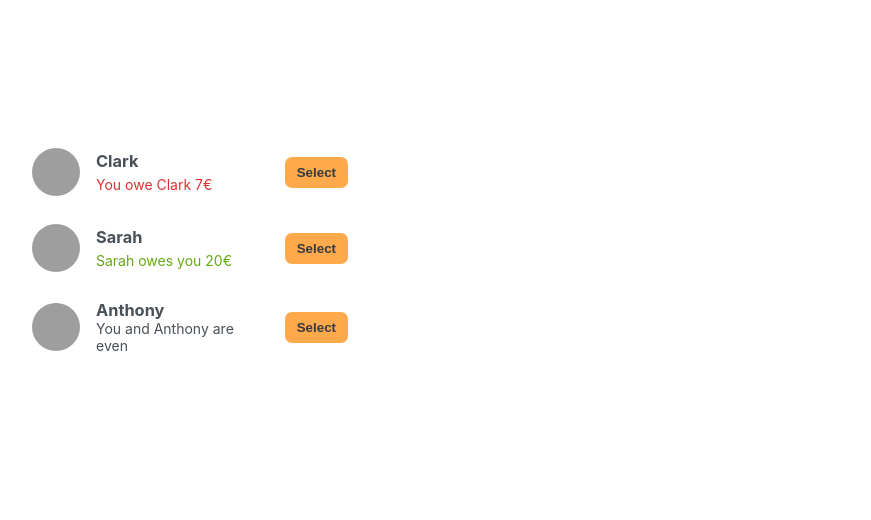
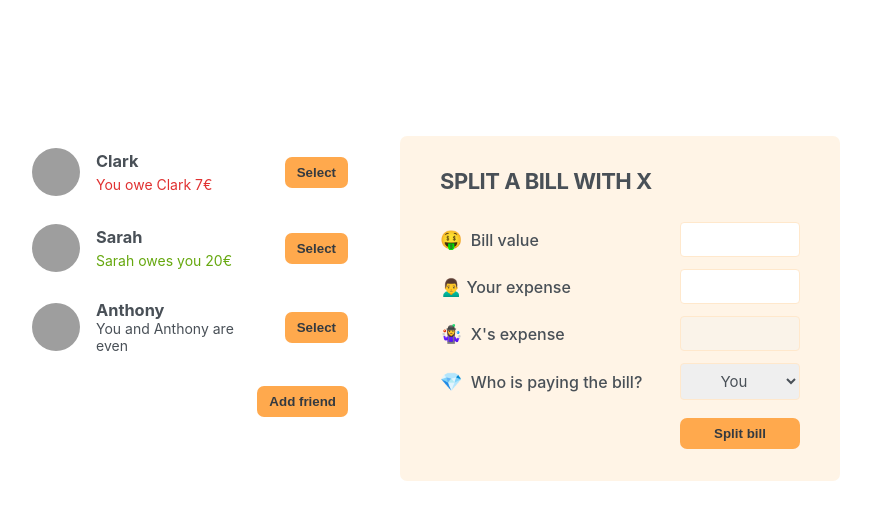
Before and after one commit to AntonioHellin/eatnsplit, a React (Create React App) app: page / in a window 1280 px wide. Shown: the top 520 px of the page, without its empty margins (210-1081 px from the left). Built offline with nearby package versions, Linux system fonts and the light colour scheme; grey boxes are pictures that could not be loaded.

Commit message:
Building the static app. Displaying the new friend form

```diff
--- a/src/App.js
+++ b/src/App.js
@@ -1,3 +1,5 @@
+import {useState} from "react"
+
 const initialFriends = [
   {
     id: 118836,
@@ -19,15 +21,27 @@
   },
 ];
 
-export default function App()
-{
+export default function App(){
+  const [showAddFriend, setShowAddFriend] = useState(false);
+
+  function handleShowAddFriend() {
+    setShowAddFriend((show) => !show)
+  }
+
   return (
     <div className="app">
       <div className="sidebar">
         <FriendsList />
+        {showAddFriend && <FormAddFriend/>}
+        <Button onClick={handleShowAddFriend}>{showAddFriend ? 'Close' : 'Add friend'}</Button>
       </div>
+      <FormSplitBill/>
     </div>
   );
+}
+
+function Button({children, onClick}) {
+  return <button className="button" onClick={onClick}>{children}</button>
 }
 
 function FriendsList()
@@ -58,7 +72,43 @@
       )}
       {friend.balance === 0 && <p> You and {friend.name} are even</p>}
 
-      <button className="button">Select</button>
+      <Button>Select</Button>
     </li>
   );
 }
+
+function FormAddFriend() {
+  return <form className="form-add-friend">
+    <label>🤹‍♀️ Add friend</label>
+    <input type='text'/>
+
+
+    <label>🏞️ Image URL</label>
+    <input type='text'/>
+
+    <Button>Add</Button>
+  </form>
+}
+
+function FormSplitBill() {
+  return <form className="form-split-bill">
+    <h2>Split a bill with X</h2>
+
+    <label>🤑 Bill value</label>
+    <input type='text'/>
+
+    <label>🙍‍♂️Your expense</label>
+    <input type='text'/>
+
+    <label>🤹‍♀️ X's expense</label>
+    <input type='text' disabled />
+
+    <label>💎 Who is paying the bill?</label>
+    <select>
+      <option value='user'>You</option>
+      <option value='friend'>X</option>
+    </select>
+
+    <Button>Split bill</Button>
+  </form>
+}
```
